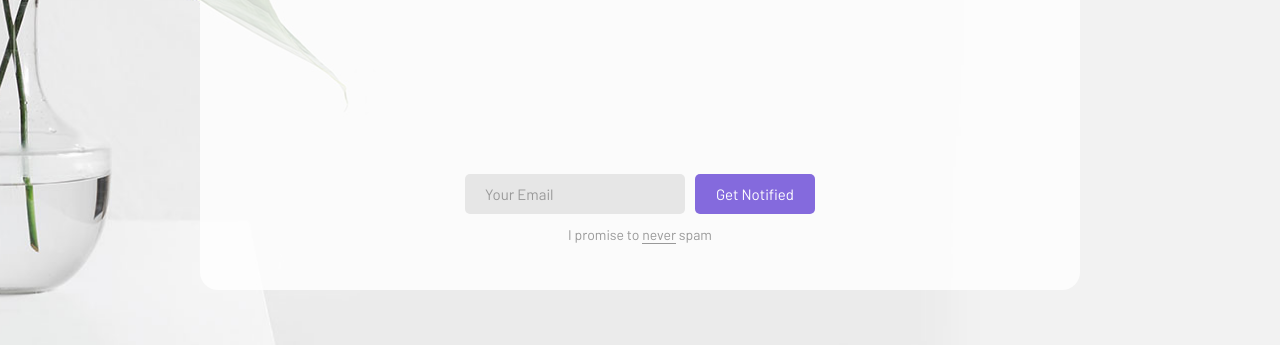
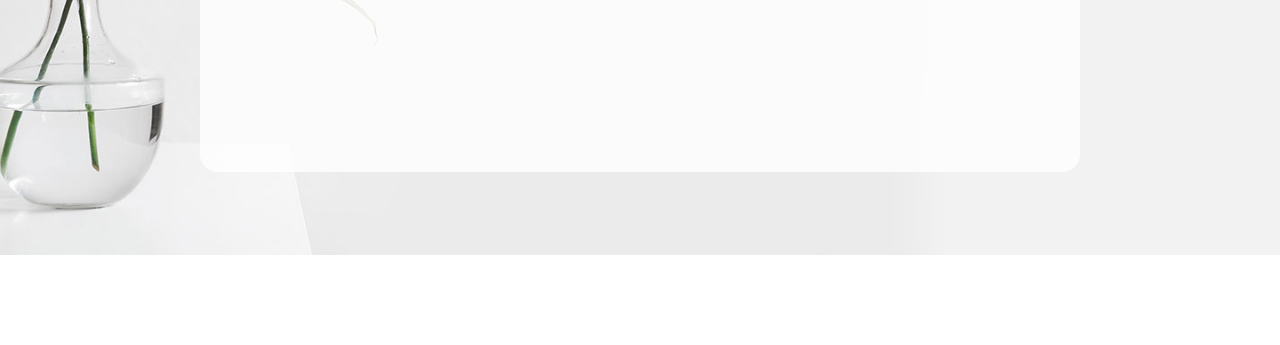
Before and after one commit to mdafisioterapia/web, a plain HTML site: page index.html in a window 1280 px wide. Shown: the part 545-890 px from the top of the page. After the commit the page ends 800 px from the top, so only its background shows below. Drawn offline with Linux system fonts and the light colour scheme.

Commit message:
Update index.html

```diff
--- a/index.html
+++ b/index.html
@@ -53,24 +53,6 @@
 					<span class="s1-txt1">Seconds</span>
 				</div>
 			</div>
-
-			<form class="flex-w flex-c-m contact100-form validate-form p-t-55">
-				<div class="wrap-input100 validate-input where1" data-validate = "Email is required: ex@abc.xyz">
-					<input class="s1-txt2 placeholder0 input100" type="text" name="email" placeholder="Your Email">
-					<span class="focus-input100"></span>
-				</div>
-
-
-				<button class="flex-c-m s1-txt3 size3 how-btn trans-04 where1">
-					Get Notified
-				</button>
-
-			</form>
-
-			<p class="s1-txt4 txt-center p-t-10">
-				I promise to <span class="bor2">never</span> spam
-			</p>
-
 		</div>
 	</div>
 
```
